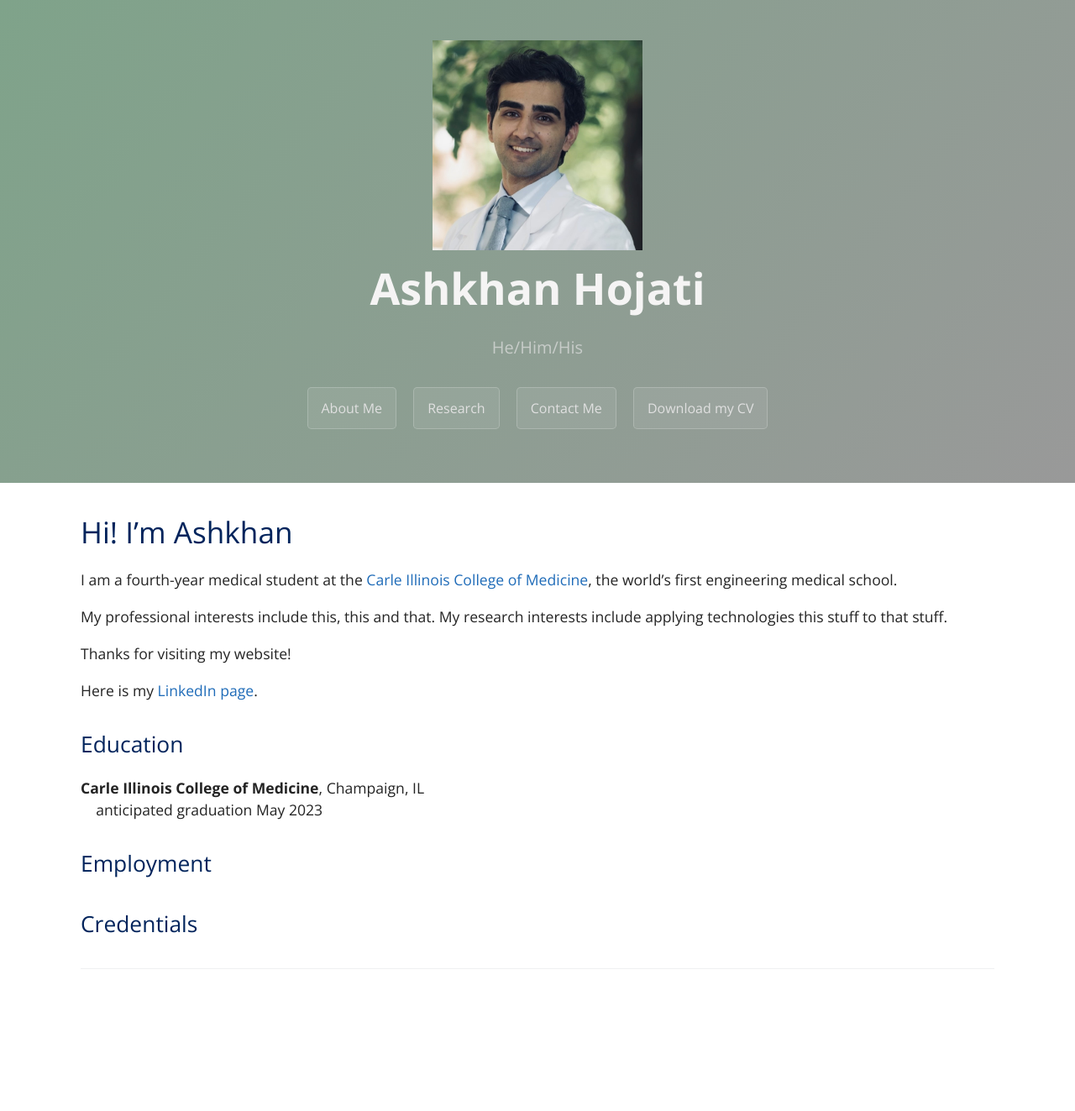
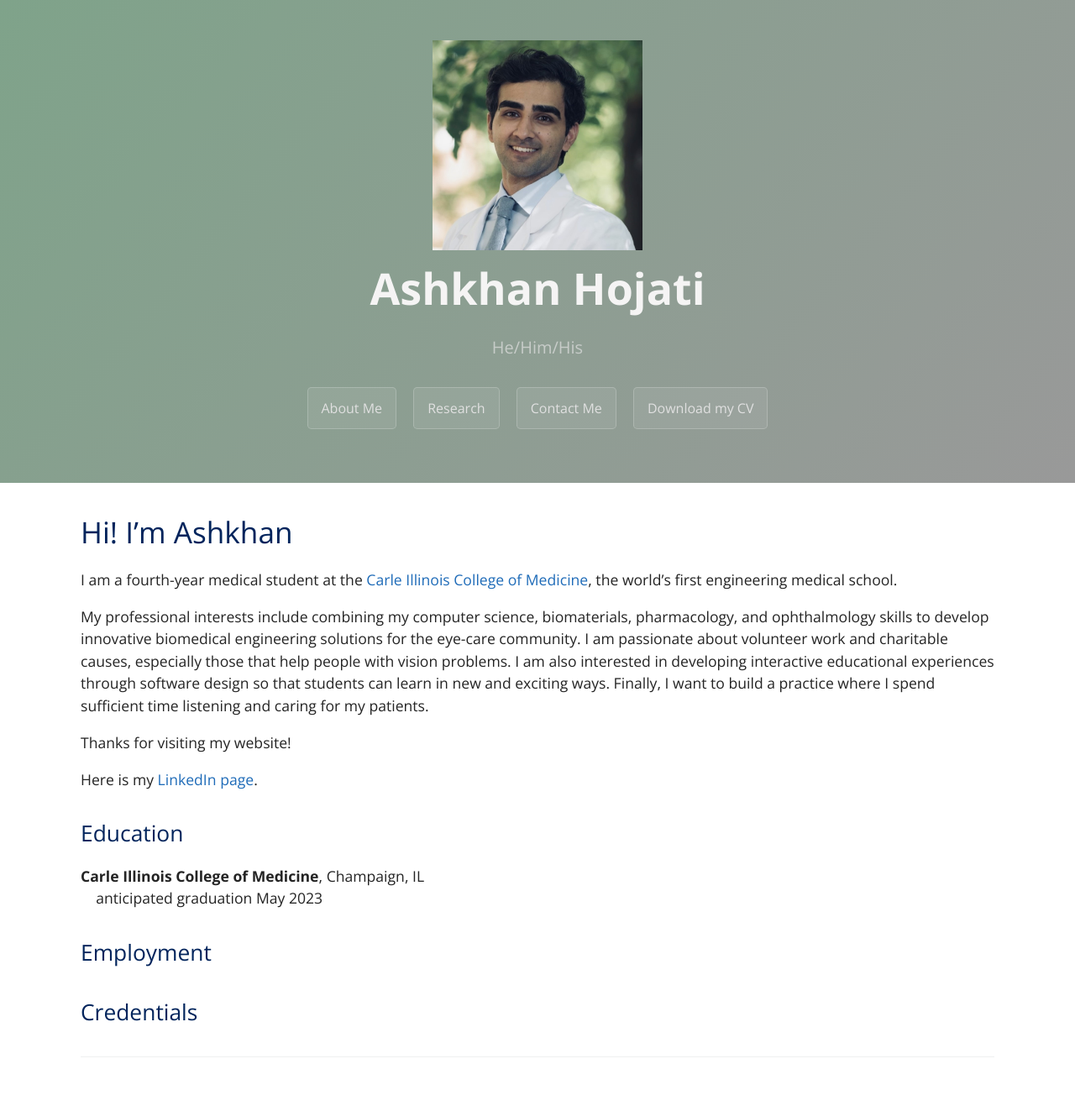
Before and after one commit to EyeCanDoIt/EyeCanDoIt.github.io, a Jekyll site: the page built from index.md, in a window 1280 px wide. Shown: the whole page at 84% size. Built offline with Jekyll 4.4.1, drawn with Linux system fonts in a browser that asks for light colours; before the commit the page ends 1218 px from its top, so only the background shows below that.

Commit message:
Update index.md

```diff
--- a/index.md
+++ b/index.md
@@ -9,8 +9,7 @@
 I am a fourth-year medical student at the [Carle Illinois College of Medicine](https://medicine.illinois.edu/){:target="_blank"},
 the world's first engineering medical school.
 
-My professional interests include this, this and that. My research interests include applying
-technologies this stuff to that stuff.
+My professional interests include combining my computer science, biomaterials, pharmacology, and ophthalmology skills to develop innovative biomedical engineering solutions for the eye-care community. I am passionate about volunteer work and charitable causes, especially those that help people with vision problems. I am also interested in developing interactive educational experiences through software design so that students can learn in new and exciting ways. Finally, I want to build a practice where I spend sufficient time listening and caring for my patients.
 
 Thanks for visiting my website!
 
```
